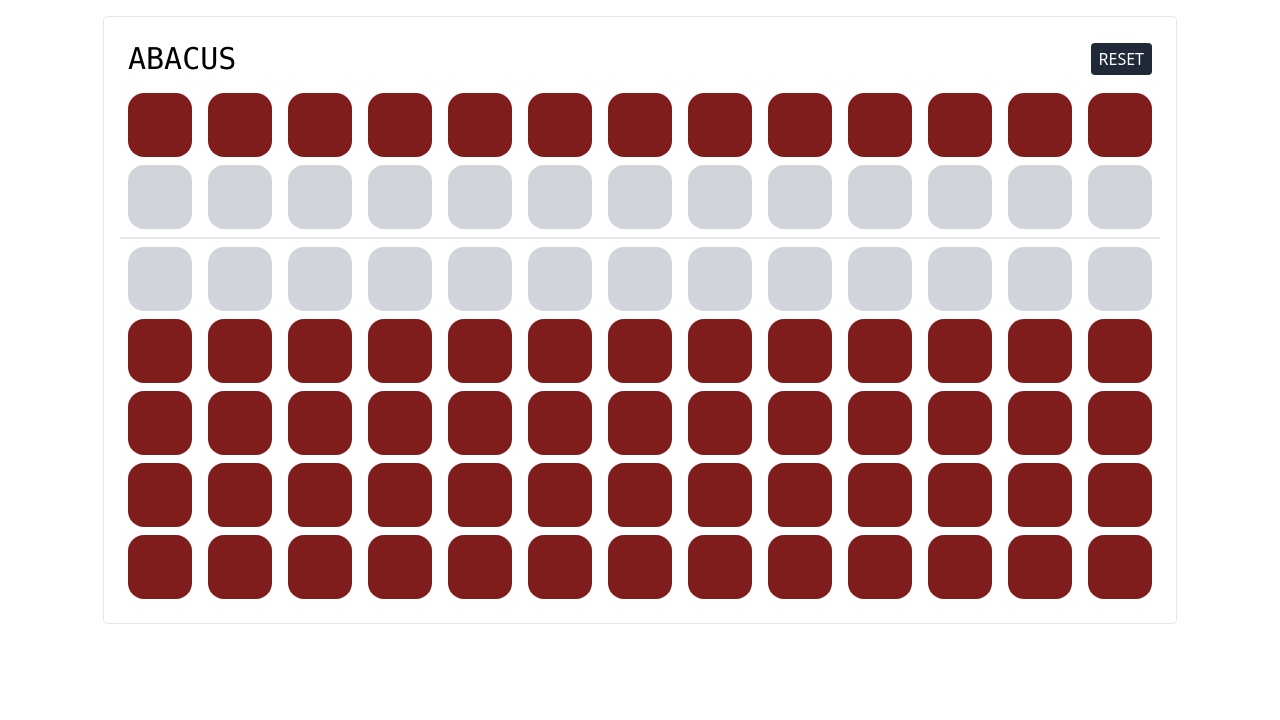
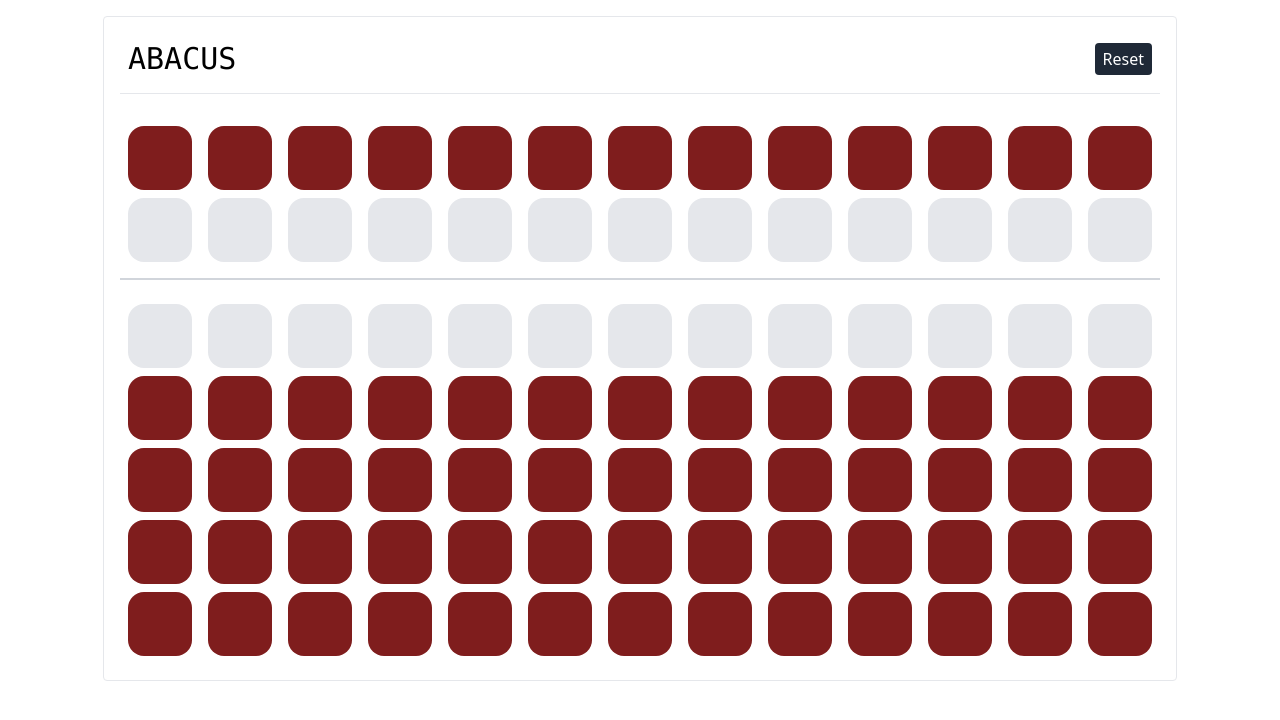
Before and after one commit to AfaanBilal/abacus, a Vue app: page / in a window 1280 px wide. Shown: the top 720 px of the page. Built offline with nearby package versions, Linux system fonts and the light colour scheme.

Commit message:
✨ Horizontal marker

```diff
--- a/src/App.vue
+++ b/src/App.vue
@@ -23,37 +23,37 @@ const reset = () => emptySpots.value = resetState();
 
 <template>
     <div class="flex justify-center">
-        <div class="flex flex-col p-4 m-4 border rounded">
-            <div class="flex items-center justify-between p-2">
+        <div class="flex flex-col gap-2 p-4 m-4 border rounded">
+            <div class="flex items-center justify-between p-2 pb-4 mb-4 border-b">
                 <div class="font-mono text-3xl text-center">ABACUS</div>
-                <div class="p-1 px-2 text-white bg-gray-800 rounded cursor-pointer" @click="reset">RESET</div>
+                <div class="p-1 px-2 text-white bg-gray-800 rounded cursor-pointer" @click="reset">Reset</div>
             </div>
-            <div class="flex gap-4 p-2 border-b-2">
+            <div class="flex gap-4 p-2 pb-4 mb-2 border-b-2 border-b-gray-300">
                 <div v-for="i in 13" class="flex flex-col gap-2">
                     <div class="w-16 h-16 rounded-2xl" @click="moveTopSpot(i - 1)"
-                        :class="{ 'bg-red-900': !emptySpots[i - 1].top, 'bg-gray-300': emptySpots[i - 1].top }">
+                        :class="{ 'bg-red-900': !emptySpots[i - 1].top, 'bg-gray-200': emptySpots[i - 1].top }">
                     </div>
                     <div class="w-16 h-16 rounded-2xl" @click="moveTopSpot(i - 1)"
-                        :class="{ 'bg-red-900': emptySpots[i - 1].top, 'bg-gray-300': !emptySpots[i - 1].top }">
+                        :class="{ 'bg-red-900': emptySpots[i - 1].top, 'bg-gray-200': !emptySpots[i - 1].top }">
                     </div>
                 </div>
             </div>
             <div class="flex gap-4 p-2">
                 <div v-for="i in 13" class="flex flex-col gap-2">
                     <div class="w-16 h-16 rounded-2xl" @click="moveSpot(i - 1, 0)"
-                        :class="{ 'bg-red-900': emptySpots[i - 1].bottom !== 0, 'bg-gray-300': emptySpots[i - 1].bottom === 0 }">
+                        :class="{ 'bg-red-900': emptySpots[i - 1].bottom !== 0, 'bg-gray-200': emptySpots[i - 1].bottom === 0 }">
                     </div>
                     <div class="w-16 h-16 rounded-2xl" @click="moveSpot(i - 1, 1)"
-                        :class="{ 'bg-red-900': emptySpots[i - 1].bottom !== 1, 'bg-gray-300': emptySpots[i - 1].bottom === 1 }">
+                        :class="{ 'bg-red-900': emptySpots[i - 1].bottom !== 1, 'bg-gray-200': emptySpots[i - 1].bottom === 1 }">
                     </div>
                     <div class="w-16 h-16 rounded-2xl" @click="moveSpot(i - 1, 2)"
-                        :class="{ 'bg-red-900': emptySpots[i - 1].bottom !== 2, 'bg-gray-300': emptySpots[i - 1].bottom === 2 }">
+                        :class="{ 'bg-red-900': emptySpots[i - 1].bottom !== 2, 'bg-gray-200': emptySpots[i - 1].bottom === 2 }">
                     </div>
                     <div class="w-16 h-16 rounded-2xl" @click="moveSpot(i - 1, 3)"
-                        :class="{ 'bg-red-900': emptySpots[i - 1].bottom !== 3, 'bg-gray-300': emptySpots[i - 1].bottom === 3 }">
+                        :class="{ 'bg-red-900': emptySpots[i - 1].bottom !== 3, 'bg-gray-200': emptySpots[i - 1].bottom === 3 }">
                     </div>
                     <div class="w-16 h-16 rounded-2xl" @click="moveSpot(i - 1, 4)"
-                        :class="{ 'bg-red-900': emptySpots[i - 1].bottom !== 4, 'bg-gray-300': emptySpots[i - 1].bottom === 4 }">
+                        :class="{ 'bg-red-900': emptySpots[i - 1].bottom !== 4, 'bg-gray-200': emptySpots[i - 1].bottom === 4 }">
                     </div>
                 </div>
             </div>
```
